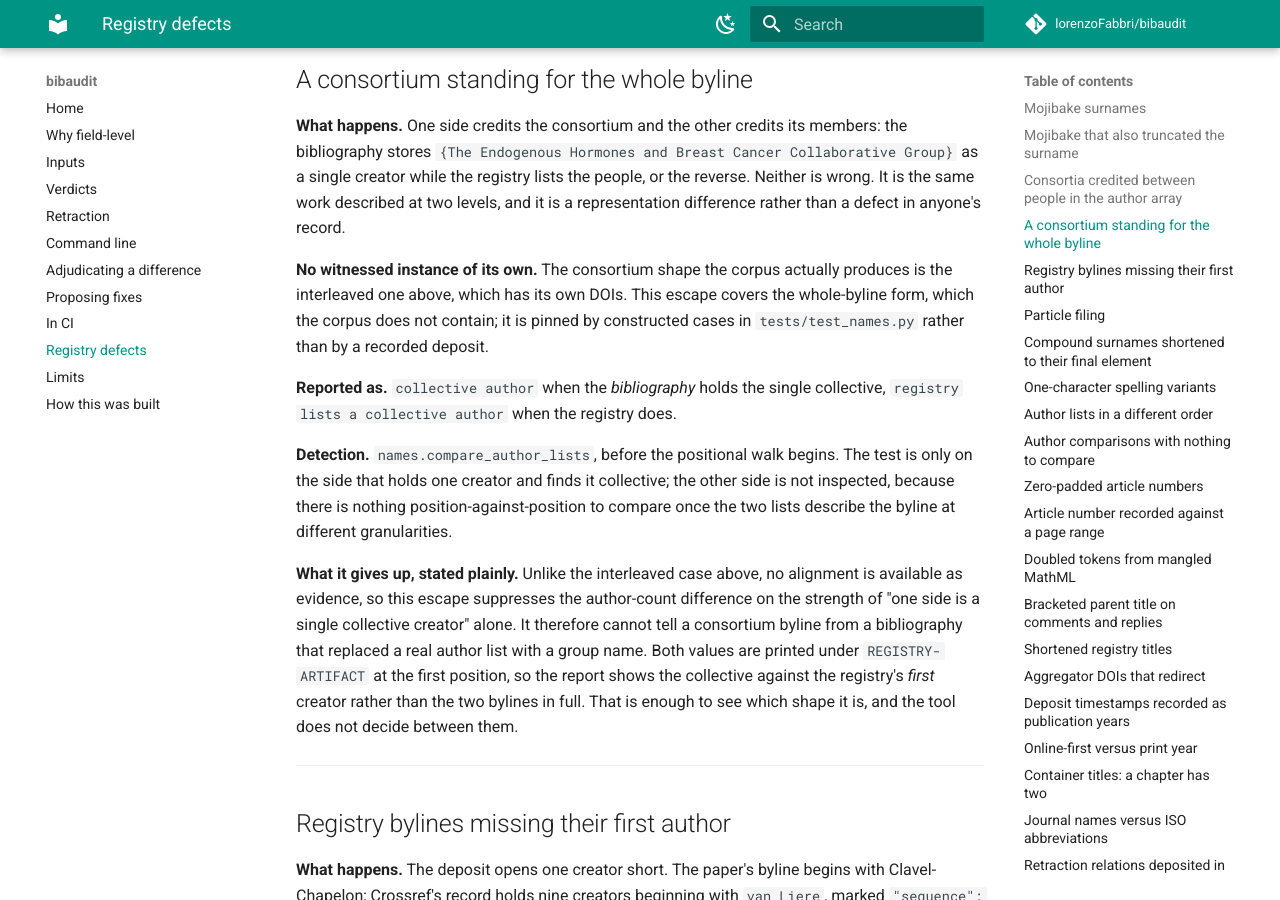
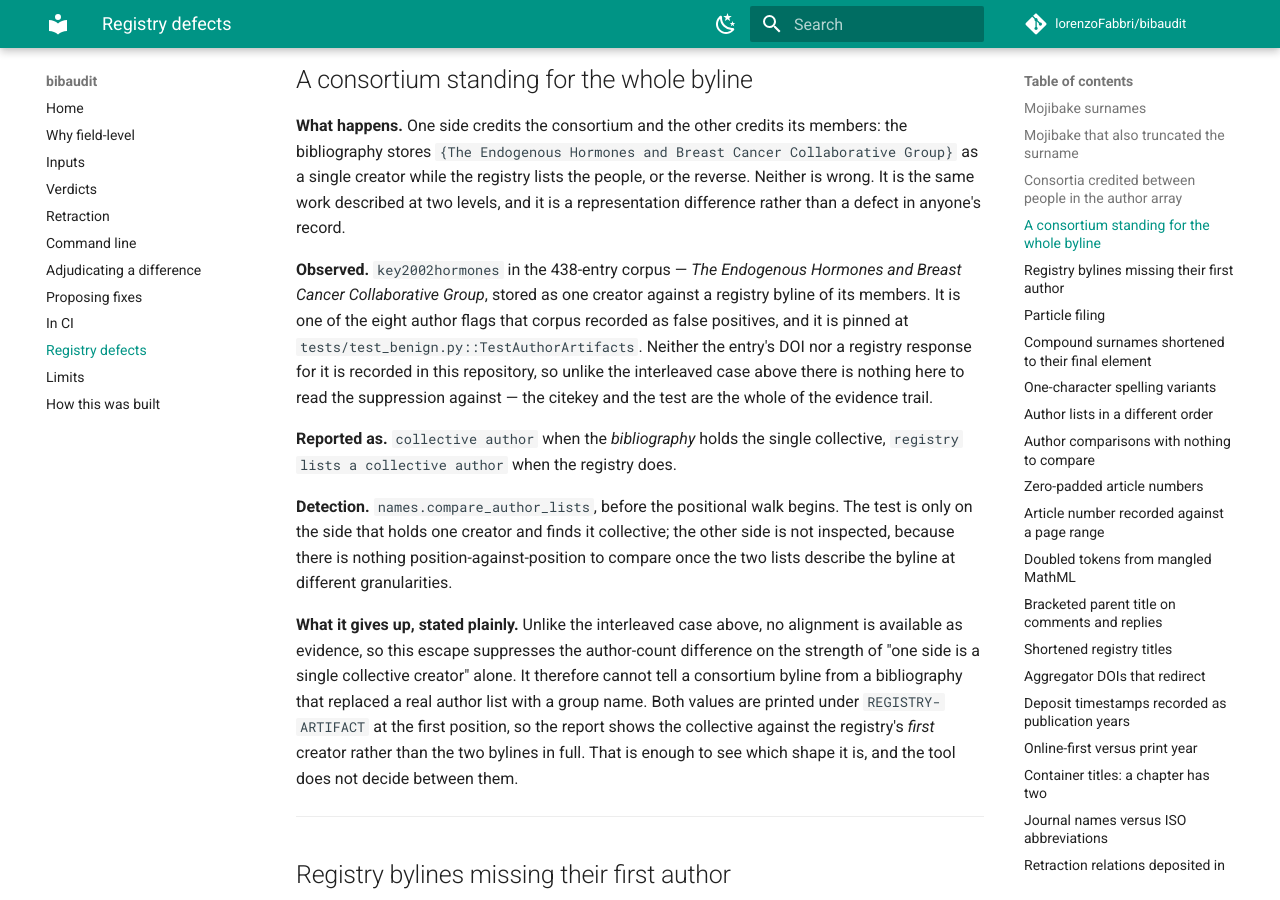
Before and after one commit to lorenzoFabbri/bibaudit, an MkDocs documentation site: the page built from docs/registry-artifacts.md, in a window 1280 px wide and 900 px high, scrolled down 2787 px. Built offline with MkDocs 1.6.1 and Material for MkDocs 9.7.7, drawn with Linux system fonts in a browser that asks for light colours; comment, search, counter and statistics services are not loaded; some of the changed text lies outside the part shown.

Commit message:
Stop asserting an absence the repository contradicts
The whole-byline collective section claimed the escape has no witnessed
instance, that the corpus does not contain the shape, and that it is pinned by
constructed cases in tests/test_names.py. All three are wrong. The corpus
recorded it as `key2002hormones` — The Endogenous Hormones and Breast Cancer
Collaborative Group, stored as one creator against a registry byline of its
members — and it is pinned in tests/test_benign.py, which holds no such test in
test_names.py at all. Denying evidence that exists is worse in this file than
citing none, because this file is the only way a reader can challenge a
suppression.

What is genuinely absent is narrower and now says so: no DOI and no registry
response for that entry are kept in this repository, so there is nothing here to
read the suppression against.

The two universals added last time are gone rather than reworded again. "Each
section says which case it is" and "each section names the case that motivated
its rule" are both false across sections this session did not write, and a
promise about a document's every section is not one worth making when the test
enforces only that a section exists. The ordering escape, which describes no
defect and did not say so, now does.

```diff
--- a/docs/registry-artifacts.md
+++ b/docs/registry-artifacts.md
@@ -20,8 +20,8 @@ Most of what follows is a reproducible defect in the registry's own data, but
 not all of it. Some sections describe a filing convention, an encoding choice or
 a representation both sides are entitled to, where nobody's record is wrong at
 all. They are here because they are reported as `REGISTRY-ARTIFACT` and so owe
-the reader the same explanation. Rather than list them here — a list that has
-already gone stale once — each section says which case it is.
+the reader the same explanation — read the section before concluding that a
+registry got something wrong.
 
 ---
 
@@ -131,10 +131,14 @@ Collaborative Group}` as a single creator while the registry lists the people, o
 the reverse. Neither is wrong. It is the same work described at two levels, and
 it is a representation difference rather than a defect in anyone's record.
 
-**No witnessed instance of its own.** The consortium shape the corpus actually
-produces is the interleaved one above, which has its own DOIs. This escape covers
-the whole-byline form, which the corpus does not contain; it is pinned by
-constructed cases in `tests/test_names.py` rather than by a recorded deposit.
+**Observed.** `key2002hormones` in the 438-entry corpus — *The Endogenous
+Hormones and Breast Cancer Collaborative Group*, stored as one creator against a
+registry byline of its members. It is one of the eight author flags that corpus
+recorded as false positives, and it is pinned at
+`tests/test_benign.py::TestAuthorArtifacts`. Neither the entry's DOI nor a
+registry response for it is recorded in this repository, so unlike the
+interleaved case above there is nothing here to read the suppression against —
+the citekey and the test are the whole of the evidence trail.
 
 **Reported as.** `collective author` when the *bibliography* holds the single
 collective, `registry lists a collective author` when the registry does.
@@ -266,7 +270,8 @@ on an initial that thousands of researchers share.
 
 **What happens.** The same people appear in both lists in a different order, so a
 position-against-position comparison reports every moved creator as a
-substitution.
+substitution. Neither record is wrong: an author order is a fact about the paper
+that both sides may serialise differently.
 
 **Reported as.** `reordered`.
 
```
Also changed, not shown: docs/verdicts.md (+5 -3 lines).
